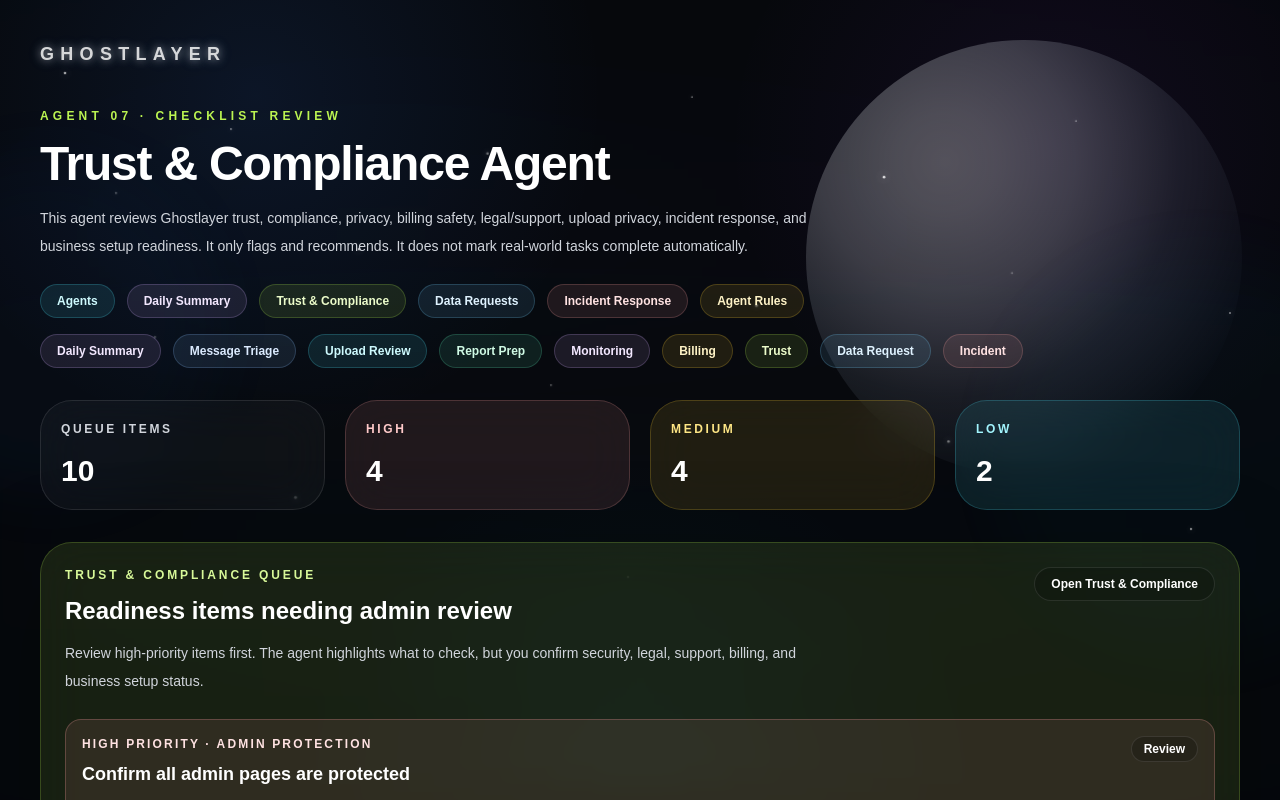
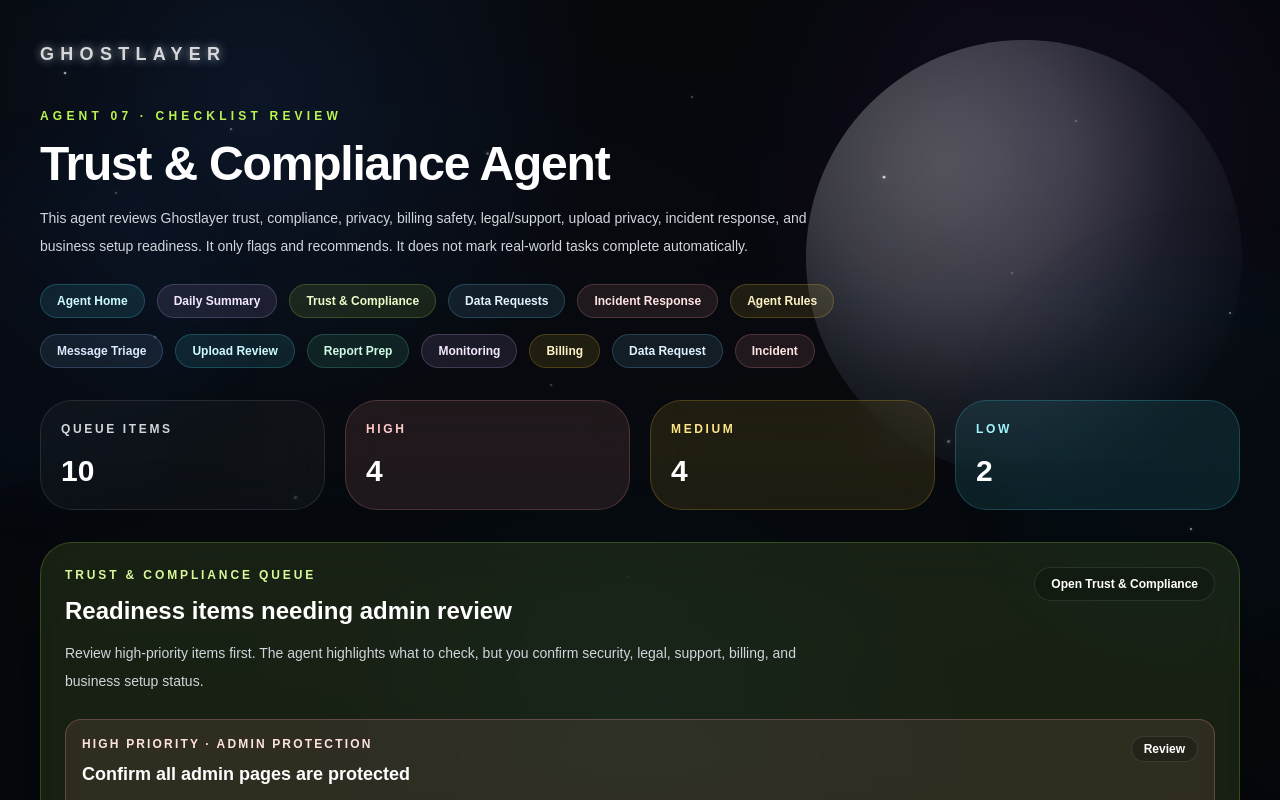
Before and after one commit to DexTheAIBusinessman/ghostlayer, a Next.js app: page /admin/agents/trust-compliance in a window 1280 px wide. Shown: the top 800 px of the page. Built offline with nearby package versions, Linux system fonts and the light colour scheme.

Commit message:
clean trust compliance agent navigation buttons

```diff
--- a/app/admin/agents/trust-compliance/page.tsx
+++ b/app/admin/agents/trust-compliance/page.tsx
@@ -222,7 +222,7 @@ export default function TrustComplianceAgentPage() {
 
         <div className="mt-6 flex flex-wrap gap-3 text-xs font-bold">
           <Link href="/admin/agents" className="rounded-full border border-cyan-300/20 bg-cyan-300/10 px-4 py-2 text-cyan-100">
-            Agents
+            Agent Home
           </Link>
           <Link href="/admin/agents/daily-summary" className="rounded-full border border-purple-300/20 bg-purple-300/10 px-4 py-2 text-purple-100">
             Daily Summary
@@ -242,9 +242,6 @@ export default function TrustComplianceAgentPage() {
         </div>
 
         <div className="mt-4 flex flex-wrap gap-3 text-xs font-bold">
-          <Link href="/admin/agents/daily-summary" className="rounded-full border border-purple-300/20 bg-purple-300/10 px-4 py-2 text-purple-100">
-            Daily Summary
-          </Link>
           <Link href="/admin/agents/message-triage" className="rounded-full border border-blue-300/20 bg-blue-300/10 px-4 py-2 text-blue-100">
             Message Triage
           </Link>
@@ -259,9 +256,6 @@ export default function TrustComplianceAgentPage() {
           </Link>
           <Link href="/admin/agents/billing-bookkeeping" className="rounded-full border border-amber-300/20 bg-amber-300/10 px-4 py-2 text-amber-100">
             Billing
-          </Link>
-          <Link href="/admin/agents/trust-compliance" className="rounded-full border border-lime-300/20 bg-lime-300/10 px-4 py-2 text-lime-100">
-            Trust
           </Link>
           <Link href="/admin/agents/data-request" className="rounded-full border border-sky-300/20 bg-sky-300/10 px-4 py-2 text-sky-100">
             Data Request
```
